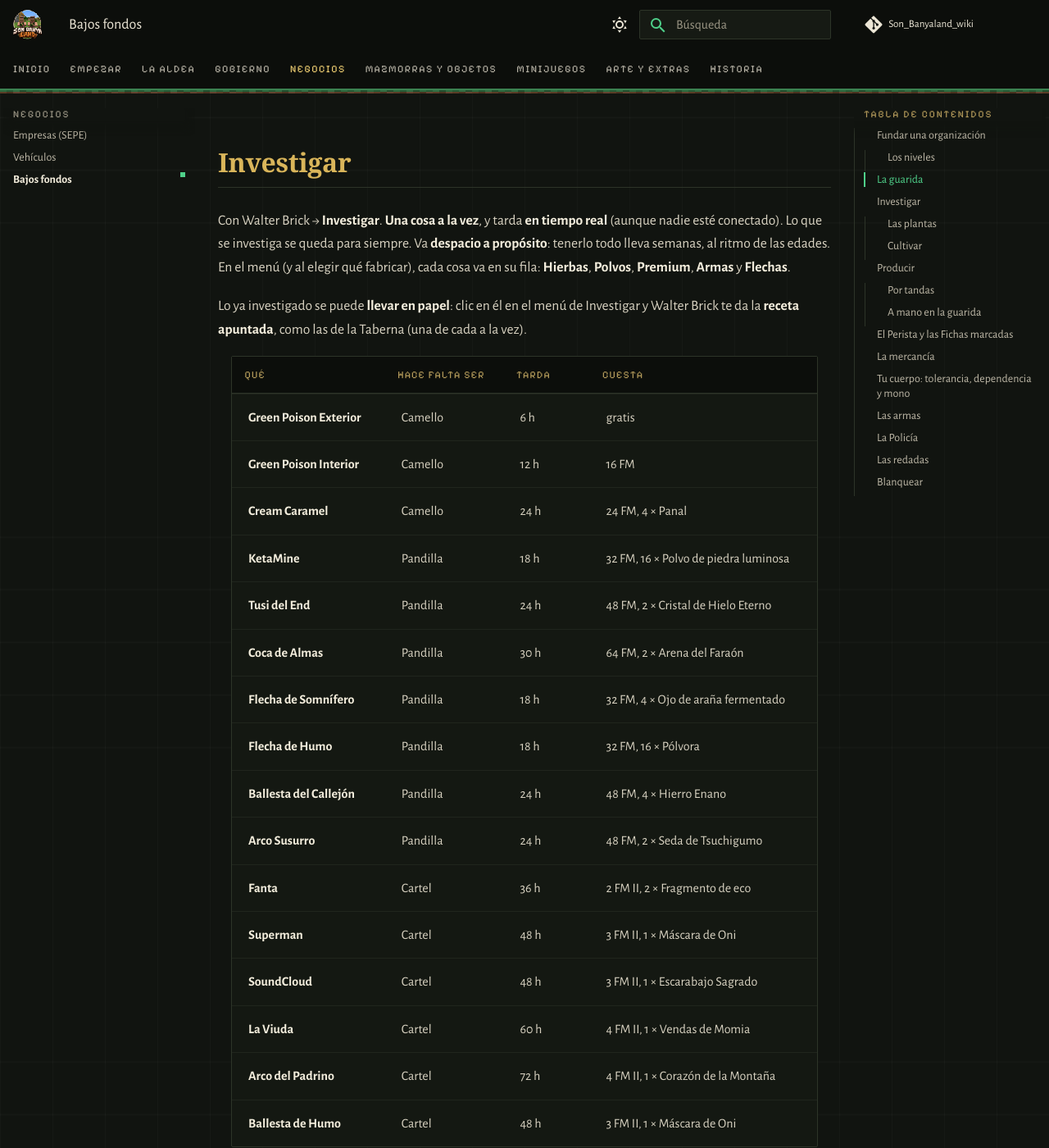
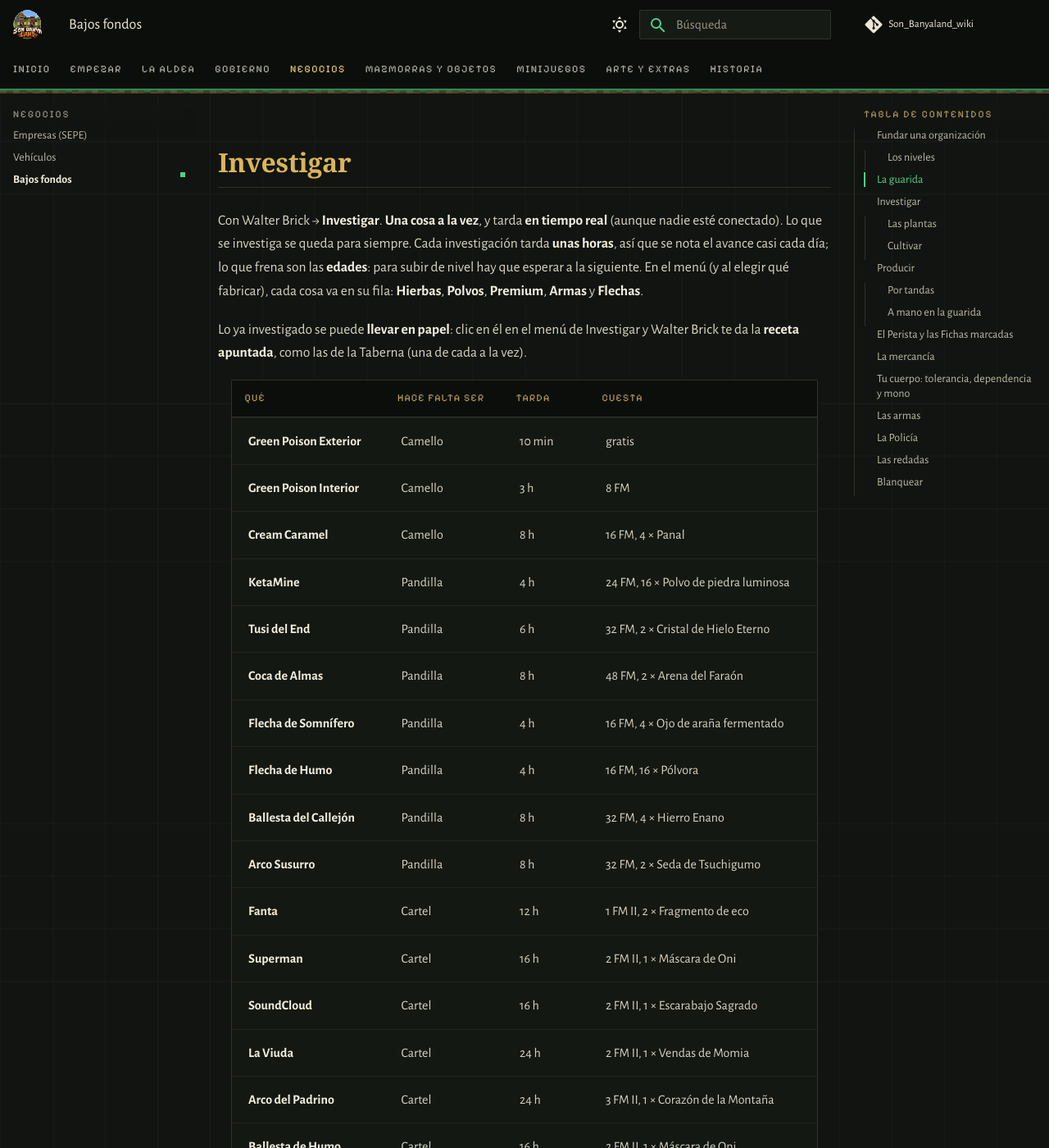
Before and after one commit to PigPilgrim/Son_Banyaland_wiki, an MkDocs documentation site: the page built from docs/crimen.md, in a window 1280 px wide and 1400 px high, scrolled down 2192 px. Shown: the whole window at 82% size. Built offline with MkDocs 1.6.1 and Material for MkDocs 9.7.7, drawn with Linux system fonts in a browser that asks for light colours; some web fonts are replaced; comment, search, counter and statistics services are not loaded; some of the changed text lies outside the part shown.

Commit message:
Bajos fondos: rebalanceo. Investigación en horas (no días), matas que aguantan 3 días, Perista más suave (2 %, mínimo 50 %), Camello con 2 tandas y tope 48, Cartel con 400 ventas y 7 días
Co-Authored-By: Claude Opus 5.5 <noreply@anthropic.com>

```diff
--- a/docs/_generado/crimen_fundar.md
+++ b/docs/_generado/crimen_fundar.md
@@ -2,5 +2,5 @@
 |---|---|
 | Para fundar o entrar | más de 5 h jugadas; no ser Juez ni agente |
 | Fundar | 32 chips I y un cofre (el Alijo) a 200 bloques o más del centro de cualquier aldea, en el mundo normal |
-| El Perista | cada venta baja el precio un 3 % (hasta el 30 %); se recupera en 24 h. Los precios y la demanda son para todo el servidor |
+| El Perista | cada venta baja el precio un 2 % (hasta el 50 %); se recupera en 24 h. Los precios y la demanda son para todo el servidor |
 | Fichas marcadas | 64 Fichas marcadas = 1 Ficha marcada II |
--- a/docs/_generado/crimen_investigacion.md
+++ b/docs/_generado/crimen_investigacion.md
@@ -1,18 +1,18 @@
 | Qué | Hace falta ser | Tarda | Cuesta |
 |---|---|---|---|
-| **Green Poison Exterior** | Camello | 6 h | gratis |
-| **Green Poison Interior** | Camello | 12 h | 16 FM |
-| **Cream Caramel** | Camello | 24 h | 24 FM, 4 × Panal |
-| **KetaMine** | Pandilla | 18 h | 32 FM, 16 × Polvo de piedra luminosa |
-| **Tusi del End** | Pandilla | 24 h | 48 FM, 2 × Cristal de Hielo Eterno |
-| **Coca de Almas** | Pandilla | 30 h | 64 FM, 2 × Arena del Faraón |
-| **Flecha de Somnífero** | Pandilla | 18 h | 32 FM, 4 × Ojo de araña fermentado |
-| **Flecha de Humo** | Pandilla | 18 h | 32 FM, 16 × Pólvora |
-| **Ballesta del Callejón** | Pandilla | 24 h | 48 FM, 4 × Hierro Enano |
-| **Arco Susurro** | Pandilla | 24 h | 48 FM, 2 × Seda de Tsuchigumo |
-| **Fanta** | Cartel | 36 h | 2 FM II, 2 × Fragmento de eco |
-| **Superman** | Cartel | 48 h | 3 FM II, 1 × Máscara de Oni |
-| **SoundCloud** | Cartel | 48 h | 3 FM II, 1 × Escarabajo Sagrado |
-| **La Viuda** | Cartel | 60 h | 4 FM II, 1 × Vendas de Momia |
-| **Arco del Padrino** | Cartel | 72 h | 4 FM II, 1 × Corazón de la Montaña |
-| **Ballesta de Humo** | Cartel | 48 h | 3 FM II, 1 × Máscara de Oni |
+| **Green Poison Exterior** | Camello | 10 min | gratis |
+| **Green Poison Interior** | Camello | 3 h | 8 FM |
+| **Cream Caramel** | Camello | 8 h | 16 FM, 4 × Panal |
+| **KetaMine** | Pandilla | 4 h | 24 FM, 16 × Polvo de piedra luminosa |
+| **Tusi del End** | Pandilla | 6 h | 32 FM, 2 × Cristal de Hielo Eterno |
+| **Coca de Almas** | Pandilla | 8 h | 48 FM, 2 × Arena del Faraón |
+| **Flecha de Somnífero** | Pandilla | 4 h | 16 FM, 4 × Ojo de araña fermentado |
+| **Flecha de Humo** | Pandilla | 4 h | 16 FM, 16 × Pólvora |
+| **Ballesta del Callejón** | Pandilla | 8 h | 32 FM, 4 × Hierro Enano |
+| **Arco Susurro** | Pandilla | 8 h | 32 FM, 2 × Seda de Tsuchigumo |
+| **Fanta** | Cartel | 12 h | 1 FM II, 2 × Fragmento de eco |
+| **Superman** | Cartel | 16 h | 2 FM II, 1 × Máscara de Oni |
+| **SoundCloud** | Cartel | 16 h | 2 FM II, 1 × Escarabajo Sagrado |
+| **La Viuda** | Cartel | 24 h | 2 FM II, 1 × Vendas de Momia |
+| **Arco del Padrino** | Cartel | 24 h | 3 FM II, 1 × Corazón de la Montaña |
+| **Ballesta de Humo** | Cartel | 16 h | 2 FM II, 1 × Máscara de Oni |
--- a/docs/_generado/crimen_niveles.md
+++ b/docs/_generado/crimen_niveles.md
@@ -1,5 +1,5 @@
 | Nivel | Miembros (máx.) | Tandas a la vez | Mercancía al día | Matas plantadas (máx.) | Para llegar |
 |---|---|---|---|---|---|
-| **Camello** | 3 | 1 | 32 | 16 | fundarla: 32 chips I |
+| **Camello** | 3 | 2 | 48 | 16 | fundarla: 32 chips I |
 | **Pandilla** | 6 | 2 | 96 | 48 | edad del hierro, 150 ventas al Perista, pagar 128 Fichas marcadas |
-| **Cartel** | 10 | 3 | 192 | 96 | edad del diamante, 3 miembros, 600 ventas al Perista, pagar 8 Fichas marcadas II, 1 material legendario de mazmorra, haber aguantado una redada o llevar 14 días |
+| **Cartel** | 10 | 3 | 192 | 96 | edad del diamante, 3 miembros, 400 ventas al Perista, pagar 8 Fichas marcadas II, 1 material legendario de mazmorra, haber aguantado una redada o llevar 7 días |
--- a/docs/crimen.md
+++ b/docs/crimen.md
@@ -39,8 +39,8 @@ Se sube de nivel con Walter Brick (**Subir a...**), cuando se cumple todo.
 ## Investigar
 
 Con Walter Brick → **Investigar**. **Una cosa a la vez**, y tarda **en tiempo real** (aunque nadie esté
-conectado). Lo que se investiga se queda para siempre. Va **despacio a propósito**: tenerlo todo lleva
-semanas, al ritmo de las edades. En el menú (y al elegir qué fabricar), cada cosa va en su
+conectado). Lo que se investiga se queda para siempre. Cada investigación tarda **unas horas**, así que
+se nota el avance casi cada día; lo que frena son las **edades**: para subir de nivel hay que esperar a la siguiente. En el menú (y al elegir qué fabricar), cada cosa va en su
 fila: **Hierbas**, **Polvos**, **Premium**, **Armas** y **Flechas**.
 
 Lo ya investigado se puede **llevar en papel**: clic en él en el menú de Investigar y Walter Brick te da la
@@ -70,7 +70,7 @@ miembro rompiéndola.
 - Solo en el mundo normal, **fuera de las aldeas** y con luz (vale la de antorchas: se puede cultivar bajo techo).
 - **El polvo de hueso no le hace nada**, y las matas no se pisotean.
 - Si la rompes **antes de tiempo**, solo recuperas la semilla.
-- **Cuando está lista echa humo verde**: se nota. Y si nadie la cosecha en **24 horas**, se echa a perder.
+- **Cuando está lista echa humo verde**: se nota. Y si nadie la cosecha en **3 días**, se echa a perder.
 - Cada organización tiene un **máximo de matas** según su nivel (ver [Los niveles](#los-niveles)).
 - **Cuidado con quién la encuentra:** otra organización que sepa cultivarla **os la puede robar**. Si la arranca **la
   Policía**, cuenta como **una prueba** contra vosotros. Si alguien os arranca una mata, os llega el aviso.
```
